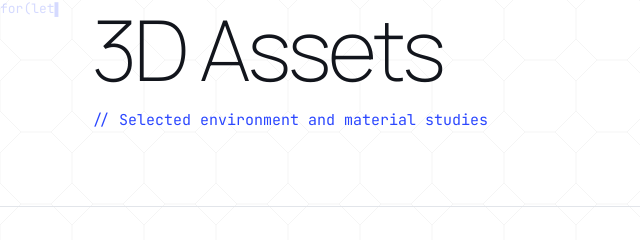
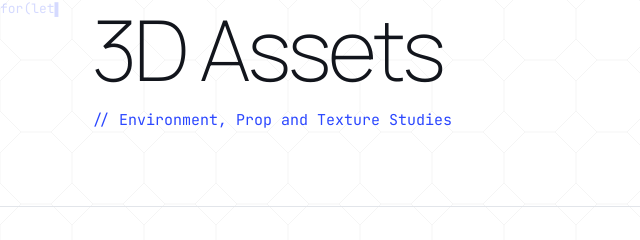
Before and after one commit to jewelleejohnson/jewelleejohnson.github.io, a plain HTML site: page assets.html in a window 1280 px wide. Shown: the part 156-396 px from the top of the page, 0-640 px from the left. Drawn offline with Linux system fonts and the light colour scheme.

Commit message:
Update subtitle text for clarity

```diff
--- a/assets.html
+++ b/assets.html
@@ -377,7 +377,7 @@ footer a:hover { border-color: var(--accent); }
 <header class="hero">
   <div class="wrap">
     <h1>3D Assets</h1>
-    <p class="subtitle">// Selected environment and material studies</p>
+    <p class="subtitle">// Environment, Prop and Texture Studies</p>
   </div>
 </header>
 
```
